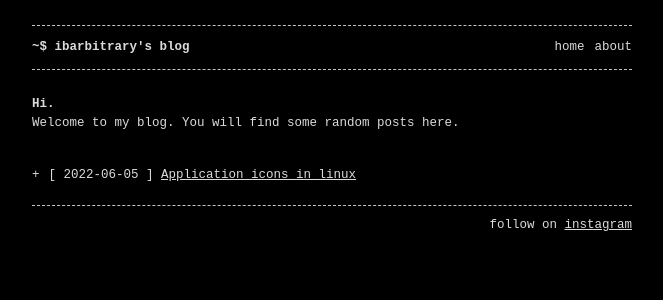
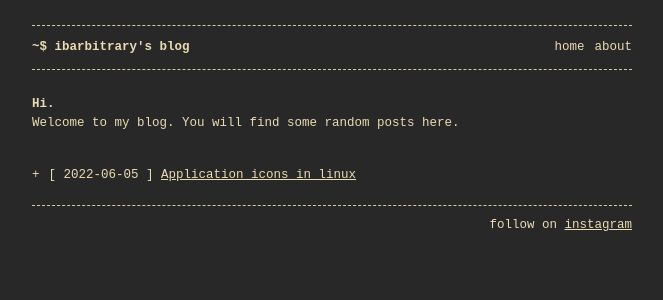
Before and after one commit to IBArbitrary/blog, a Jekyll site: the page built from index.md, in a window 1280 px wide. Shown: the top 300 px of the page, without its empty margins (308-971 px from the left). Built offline with Jekyll 4.4.1, drawn with Linux system fonts in a browser that asks for light colours.

Commit message:
gruvbox yay

```diff
--- a/_sass/_dark.scss
+++ b/_sass/_dark.scss
@@ -3,31 +3,31 @@
  */
 
 :root {
-  --base-color: #dbdbdb;
-  --border: dashed 1px rgba(219, 219, 219, 0.9);
-  --selection-background: rgba(219, 219, 219, 0.99);
-  --selection-text: #000;
-  --background-color: #000;
+  --base-color: #ebdbb2;
+  --border: dashed 1px rgba(235, 219, 178, 0.9);
+  --selection-background: rgba(235, 219, 178, 0.99);
+  --selection-text: #282828;
+  --background-color: #282828;
   --text-color: var(--base-color);
   --placeholder-color: var(--base-color);
   --link-color: var(--base-color);
-  --code-color-1: #aaaaaa;
-  --code-color-2: #ffffcc;
-  --code-color-3: #f00000;
-  --code-color-4: #f0a0a0;
+  --code-color-1: #a89984;
+  --code-color-2: #fbf1c7;
+  --code-color-3: #fb4934;
+  --code-color-4: #d3869b;
   --code-color-5: #b38aff;
-  --code-color-6: #5ba711;
-  --code-color-7: #e4e477;
-  --code-color-8: #000080;
-  --code-color-9: #05ca05;
-  --code-color-10: #888888;
-  --code-color-11: #555555;
-  --code-color-12: #800080;
-  --code-color-13: #00d4d4;
-  --code-color-14: #00c1c1;
-  --code-color-15: #ed9d13;
-  --code-color-16: #1e90ff;
-  --code-color-17: #800000;
-  --code-color-18: #bbbbbb;
-  --code-color-19: #eeeeee;
+  --code-color-6: #8ec07c;
+  --code-color-7: #fabd2f;
+  --code-color-8: #83a598;
+  --code-color-9: #b8bb26;
+  --code-color-10: #928374;
+  --code-color-11: #7c6f64;
+  --code-color-12: #b16286;
+  --code-color-13: #458588;
+  --code-color-14: #458588;
+  --code-color-15: #fe8019;
+  --code-color-16: #458588;
+  --code-color-17: #cc241d;
+  --code-color-18: #a89984;
+  --code-color-19: #ebdbb2;
 }
```
